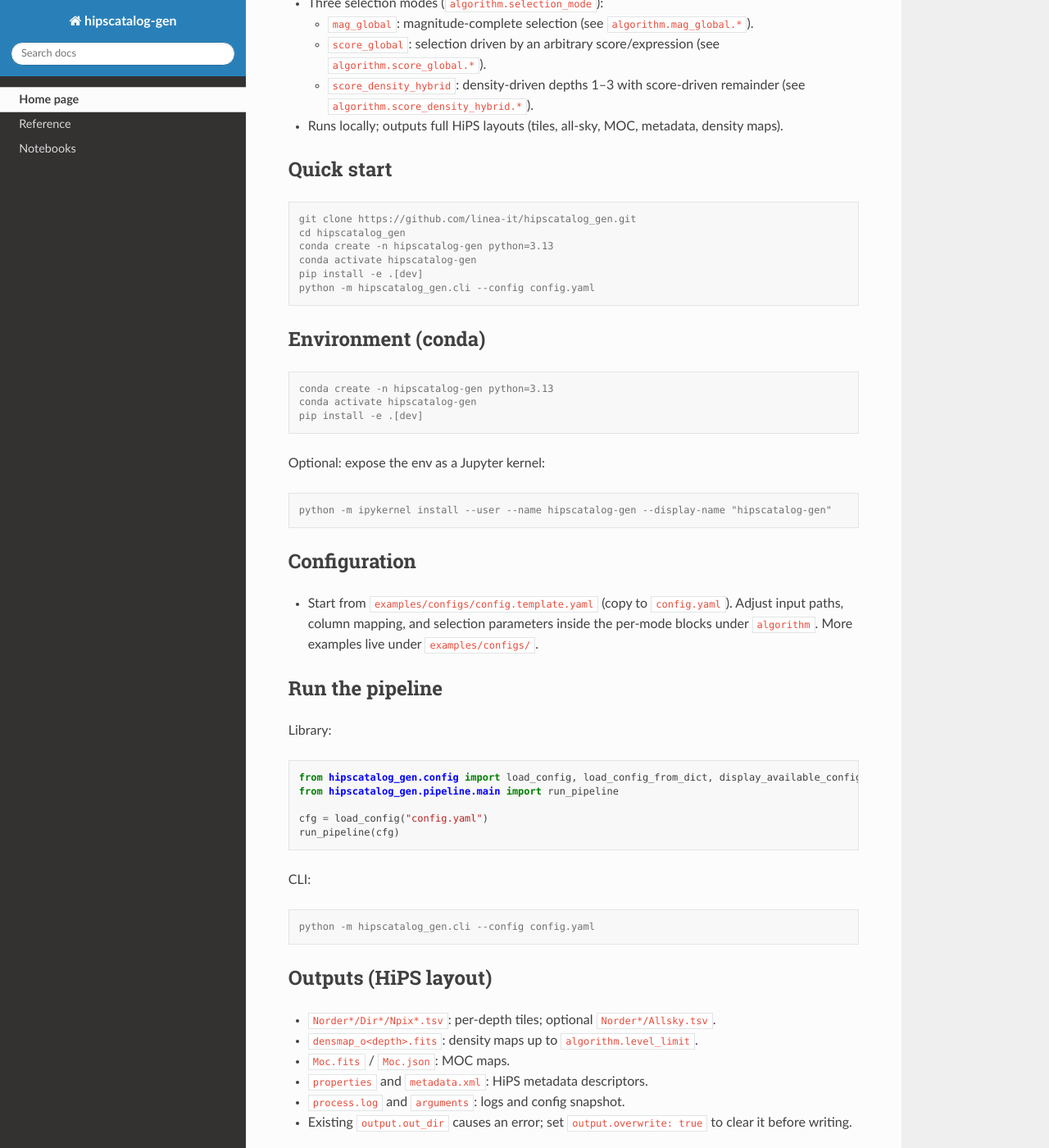
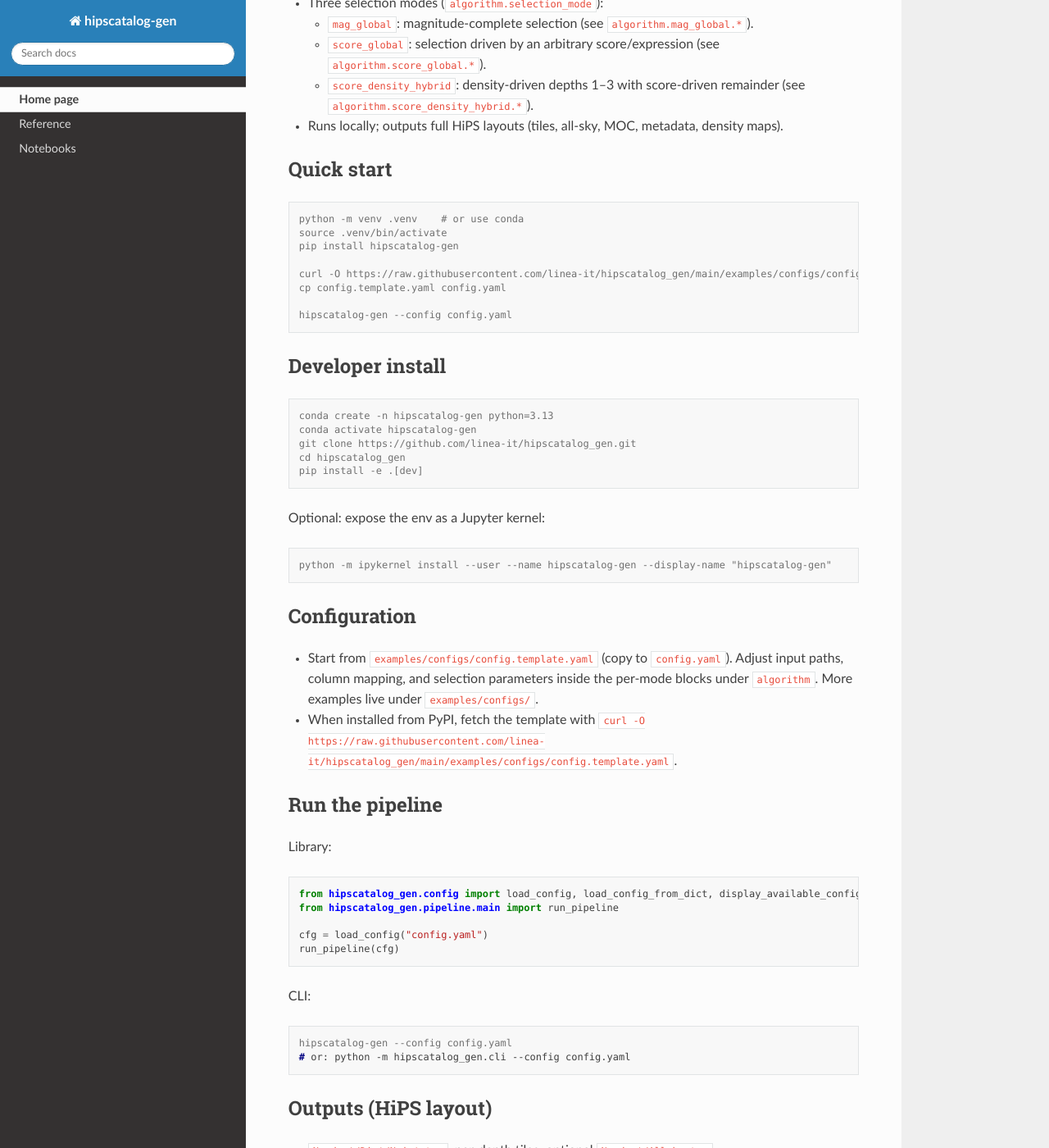
Before and after one commit to linea-it/hipscatalog_gen, a Sphinx documentation site: the page built from docs/index.rst, in a window 1280 px wide and 1400 px high, scrolled down 321 px. Shown: the whole window at 82% size. Built offline with Sphinx 7.4.7 and the Read the Docs theme 3.1.0, drawn with Linux system fonts in a browser that asks for light colours.

```diff
--- a/docs/index.rst
+++ b/docs/index.rst
@@ -19,20 +19,24 @@ Quick start
 
 .. code-block:: console
 
-   git clone https://github.com/linea-it/hipscatalog_gen.git
-   cd hipscatalog_gen
-   conda create -n hipscatalog-gen python=3.13
-   conda activate hipscatalog-gen
-   pip install -e .[dev]
-   python -m hipscatalog_gen.cli --config config.yaml
+   python -m venv .venv    # or use conda
+   source .venv/bin/activate
+   pip install hipscatalog-gen
 
-Environment (conda)
--------------------
+   curl -O https://raw.githubusercontent.com/linea-it/hipscatalog_gen/main/examples/configs/config.template.yaml
+   cp config.template.yaml config.yaml
+
+   hipscatalog-gen --config config.yaml
+
+Developer install
+-----------------
 
 .. code-block:: console
 
    conda create -n hipscatalog-gen python=3.13
    conda activate hipscatalog-gen
+   git clone https://github.com/linea-it/hipscatalog_gen.git
+   cd hipscatalog_gen
    pip install -e .[dev]
 
 Optional: expose the env as a Jupyter kernel:
@@ -45,6 +49,7 @@ Configuration
 -------------
 
 - Start from ``examples/configs/config.template.yaml`` (copy to ``config.yaml``). Adjust input paths, column mapping, and selection parameters inside the per-mode blocks under ``algorithm``. More examples live under ``examples/configs/``.
+- When installed from PyPI, fetch the template with ``curl -O https://raw.githubusercontent.com/linea-it/hipscatalog_gen/main/examples/configs/config.template.yaml``.
 
 Run the pipeline
 ----------------
@@ -63,7 +68,8 @@ CLI:
 
 .. code-block:: console
 
-   python -m hipscatalog_gen.cli --config config.yaml
+   hipscatalog-gen --config config.yaml
+   # or: python -m hipscatalog_gen.cli --config config.yaml
 
 Outputs (HiPS layout)
 ---------------------
```
Also changed, not shown: README.md (+32 -21 lines).
